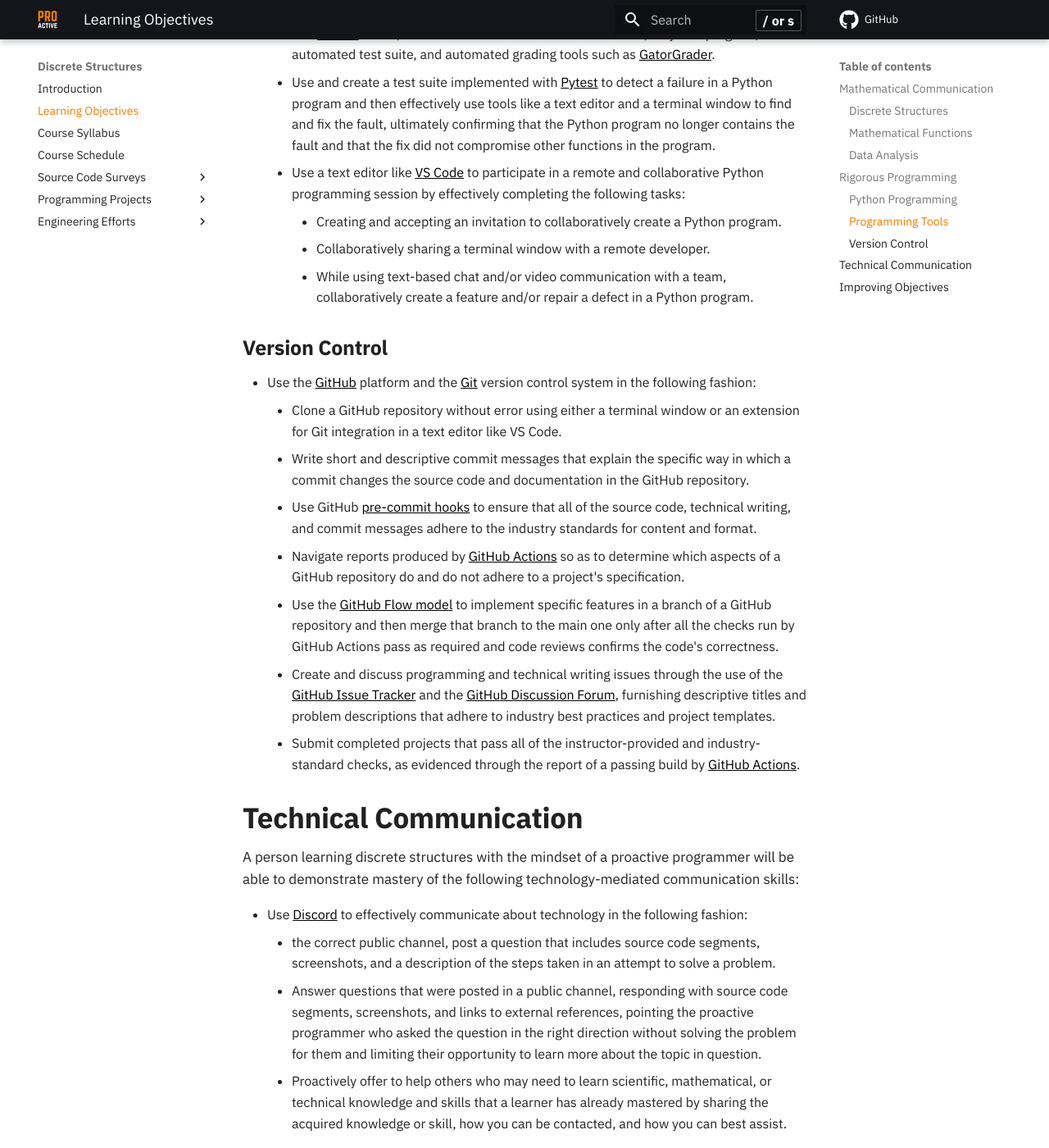
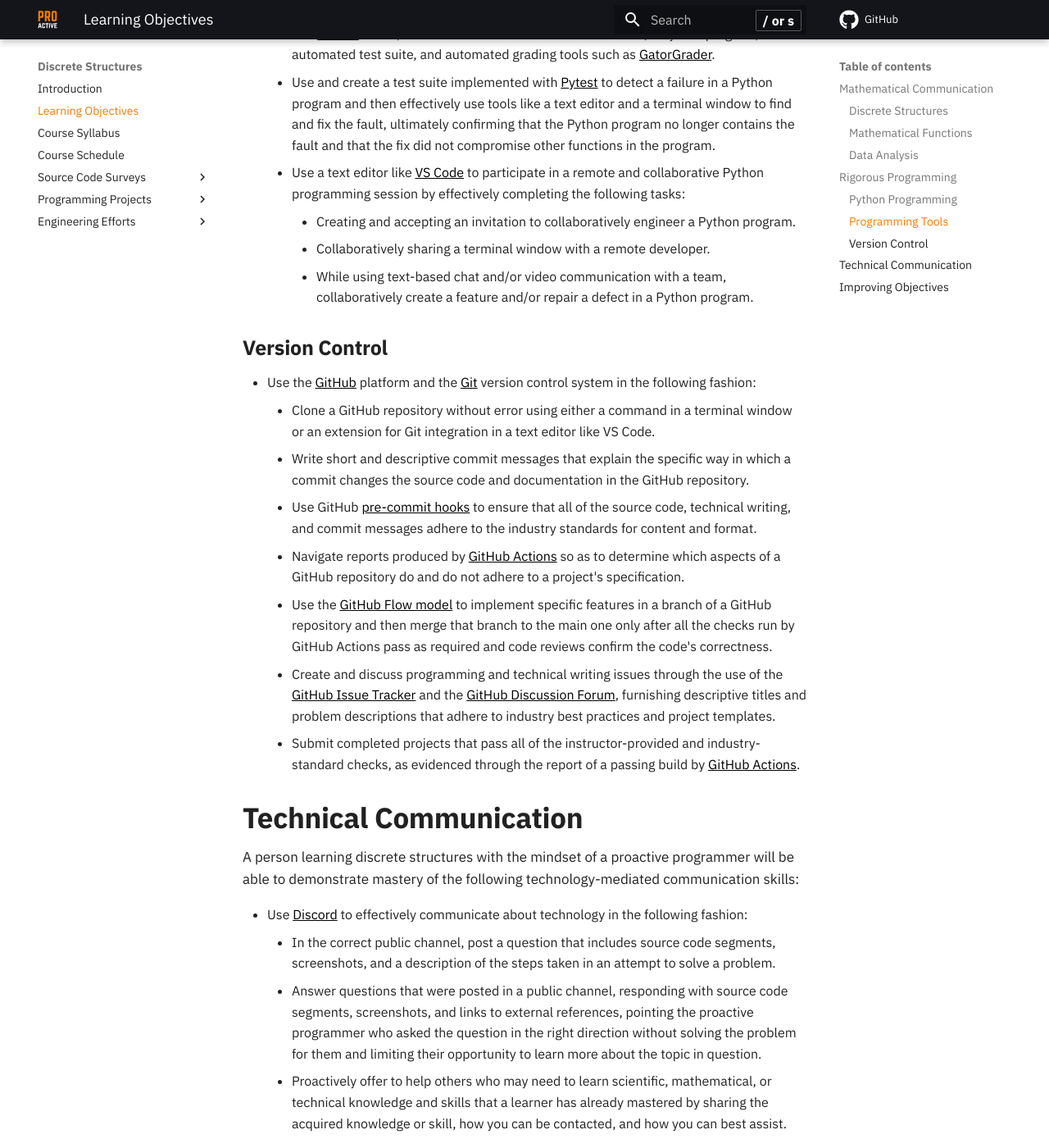
Before and after one commit to ProactiveProgrammers/www.proactiveprogrammers.com, an MkDocs documentation site: the page built from docs/discrete-structures/learning-objectives-discrete-structures.md, in a window 1280 px wide and 1400 px high, scrolled down 3532 px. Shown: the whole window at 82% size. Built offline with MkDocs 1.6.1 and Material for MkDocs 9.7.7, drawn with Linux system fonts in a browser that asks for light colours; comment, search, counter and statistics services are not loaded.

Commit message:
fix: Add missing "In" in three files for programming-tools.

```diff
--- a/includes/objectives/effective-communication-structures.md
+++ b/includes/objectives/effective-communication-structures.md
@@ -4,7 +4,7 @@
 
 - Use [Discord](https://discord.com/) to effectively communicate about
   technology in the following fashion:
-    - the correct public channel, post a question that includes source
+    - In the correct public channel, post a question that includes source
       code segments, screenshots, and a description of the steps taken in an
       attempt to solve a problem.
     - Answer questions that were posted in a public channel, responding with
--- a/includes/objectives/programming-tools.md
+++ b/includes/objectives/programming-tools.md
@@ -20,8 +20,8 @@
     - Use a text editor like [VS Code](https://code.visualstudio.com/) to
       participate in a remote and collaborative Python programming session by
       effectively completing the following tasks:
-        - Creating and accepting an invitation to collaboratively create a
-          Python program.
+        - Creating and accepting an invitation to collaboratively engineer
+          a Python program.
         - Collaboratively sharing a terminal window with a remote developer.
         - While using text-based chat and/or video communication with a team,
           collaboratively create a feature and/or repair a defect in a Python
--- a/includes/objectives/version-control.md
+++ b/includes/objectives/version-control.md
@@ -1,7 +1,8 @@
 - Use the [GitHub](https://github.com/) platform and the
   [Git](https://git-scm.com/) version control system in the following fashion:
-    - Clone a GitHub repository without error using either a terminal window or
-      an extension for Git integration in a text editor like VS Code.
+    - Clone a GitHub repository without error using either a command in a
+      terminal window or an extension for Git integration in a text editor like
+      VS Code.
     - Write short and descriptive commit messages that explain the specific way
       in which a commit changes the source code and documentation in the GitHub
       repository.
@@ -13,9 +14,10 @@
       aspects of a GitHub repository do and do not adhere to a project's
       specification.
     - Use the [GitHub Flow model](https://guides.github.com/introduction/flow/)
-      to implement specific features in a branch of a GitHub repository and then
-      merge that branch to the main one only after all the checks run by GitHub
-      Actions pass as required and code reviews confirms the code's correctness.
+      to implement specific features in a branch of a GitHub repository and
+      then merge that branch to the main one only after all the checks run by
+      GitHub Actions pass as required and code reviews confirm the code's
+      correctness.
     - Create and discuss programming and technical writing issues through the
       use of the [GitHub Issue
       Tracker](https://github.com/ProactiveProgrammers/www.proactiveprogrammers.com/issues)
```
Also changed, not shown: includes/objectives/effective-communication-abstraction.md (+1 -1 lines), includes/objectives/effective-communication.md (+1 -1 lines).
